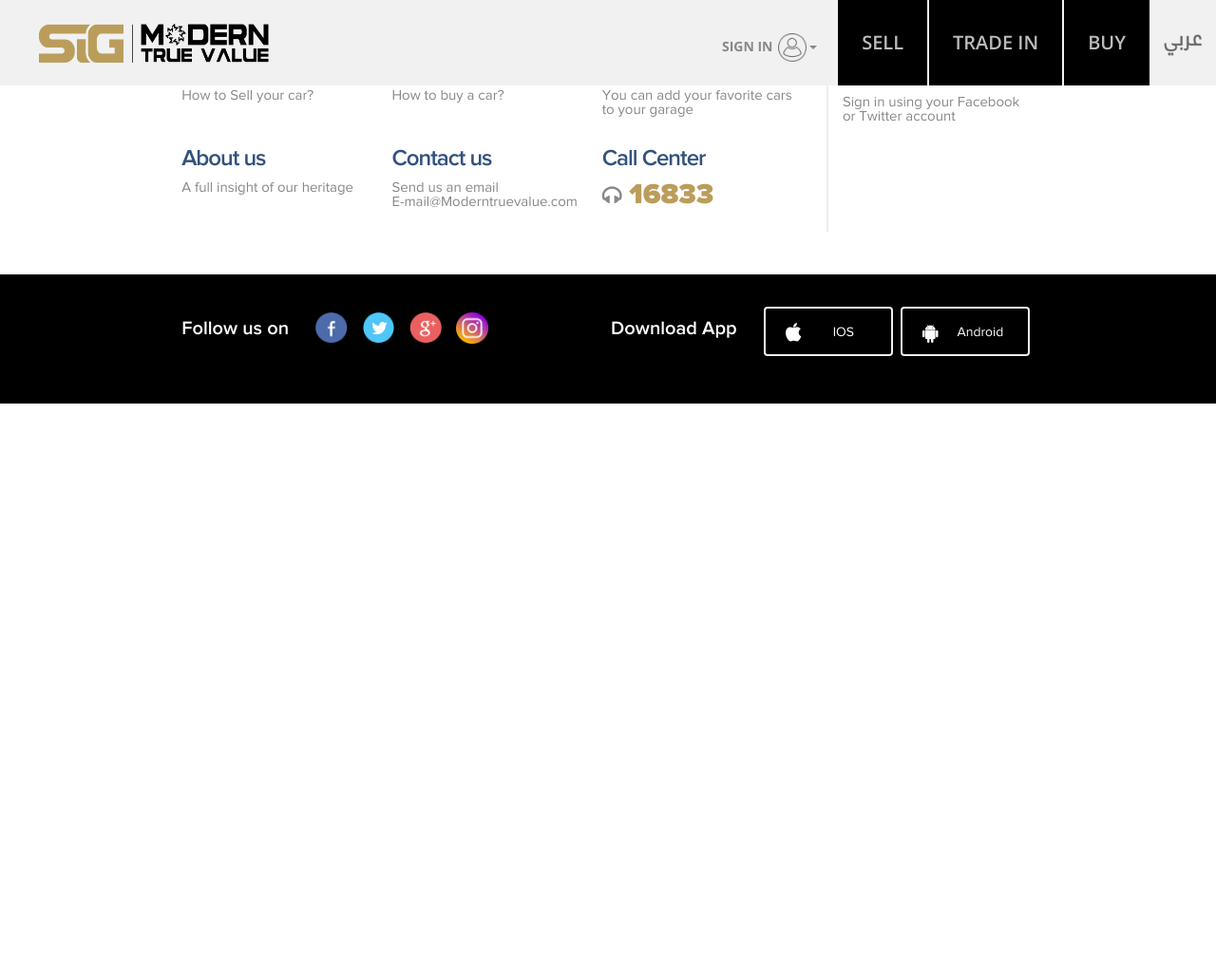
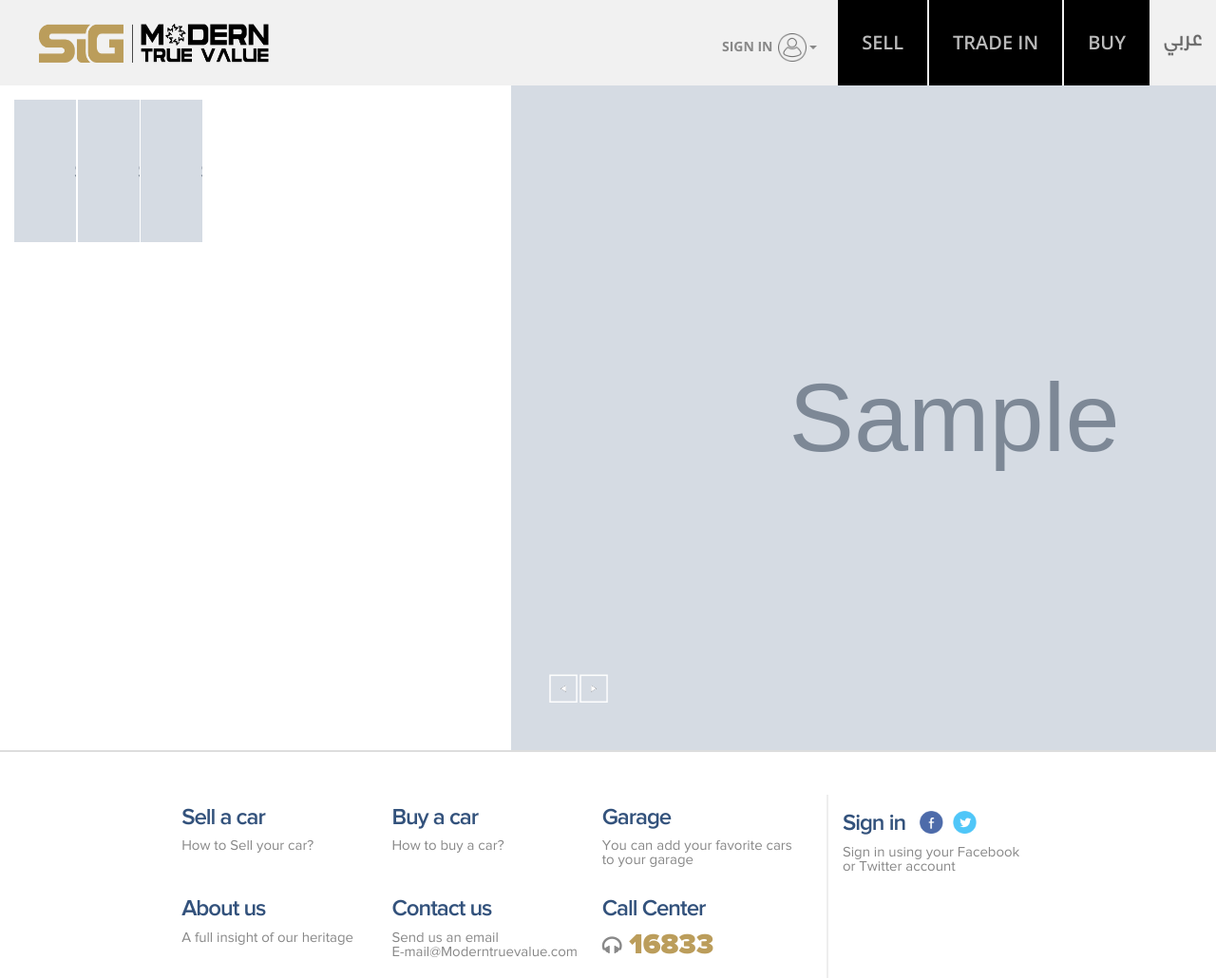
Before and after one commit to eMaM1921990/mtv, a Django app: template templates/car_profile.html in a window 1280 px wide. Shown: the top 1030 px of the page at 95% size. Before the commit the page ends 425 px from the top, so only its background shows below. Run offline with Django 3.2, Linux system fonts and the light colour scheme; tables that the repository leaves empty hold one stand-in row (values such as "Sample post"); the template is opened without the code that fills it: values that come from a table or form of the project are taken from there, most other values are stand-ins (such as "Sample title", 1, 10 or a date in 2020); grey boxes marked "Sample" are stand-in pictures; form fields are guessed from the names that the template uses; some libraries are stand-ins or nearby versions.

Commit message:
car profile

```diff
--- /dev/null
+++ b/templates/base/car_profile_details.html
@@ -0,0 +1,24 @@
+{% load staticfiles %}
+{% load i18n %}
+<header>
+	               <ul class="profile-controls">
+							<li><img style="float:left;width:48%;margin-right:4%;" class="previous" src="{% static 'img/previous.png' %}"></li>
+							<li><img style="float:left;width:48%;" class="next" src="{% static 'img/next.png' %}"></li>
+						</ul>
+					<ul class="car-shots" style="">
+					<li class="hero-li"><img style="height:100%;" src="{{ car_info.car_image_one.url }}"></li>
+					<li><img style="height:100%;" src="{{ car_info.car_image_two.url }}"></li>
+					<li><img style="height:100%;" src="{{ car_info.car_image_three.url }}"></li>
+					<li><img style="height:100%;" src="{{ car_info.car_image_four.url }}"></li>
+					</ul>
+					<div class="car-tag">
+						<h1>{{ car_info.model.brand.brand_name|add:' '|add:car_info.model.model_name}} <span>{{ car_info.year }}</span></h1>
+						<p>{% trans 'Start engine, Airbags, Parking sensor, Multifunction steering wheel, Cruise control & Alloy wheels' %}</p>
+						<ul class="badges-list">
+							<li><img style="height:100%;" src="{% static 'img/badge-0001.png' %}" data-toggle="tooltip" data-placement="bottom" title="Great Condition" class="orange-tooltip"></li>
+							<li><img style="height:100%;" src="{% static 'img/badge-0002.png' %}" data-toggle="tooltip" data-placement="bottom" title="6 months in warranty" class="orange-tooltip"></li>
+							<li><img style="height:100%;" src="{% static 'img/badge-0003.png' %}" data-toggle="tooltip" data-placement="bottom" title="Insured" class="orange-tooltip"></li>
+						</ul>
+						<h1>{{ car_info.price }} EGP</h1>
+					</div>
+    </header>
--- a/templates/car_profile.html
+++ b/templates/car_profile.html
@@ -26,5 +26,7 @@
 {% endblock %}
 
 {% block content %}
+    {% include 'base/navigtion.html' %}
+    {% include 'base/car_profile_details.html' %}
 
 {% endblock %}
```
